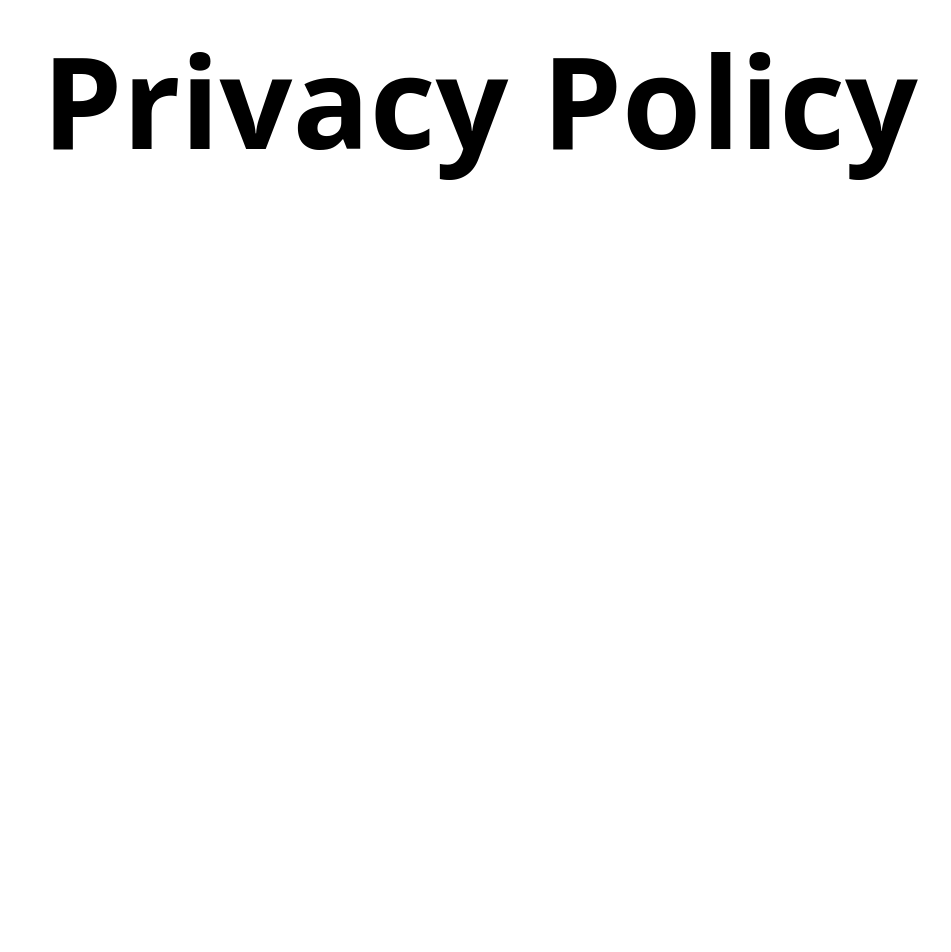
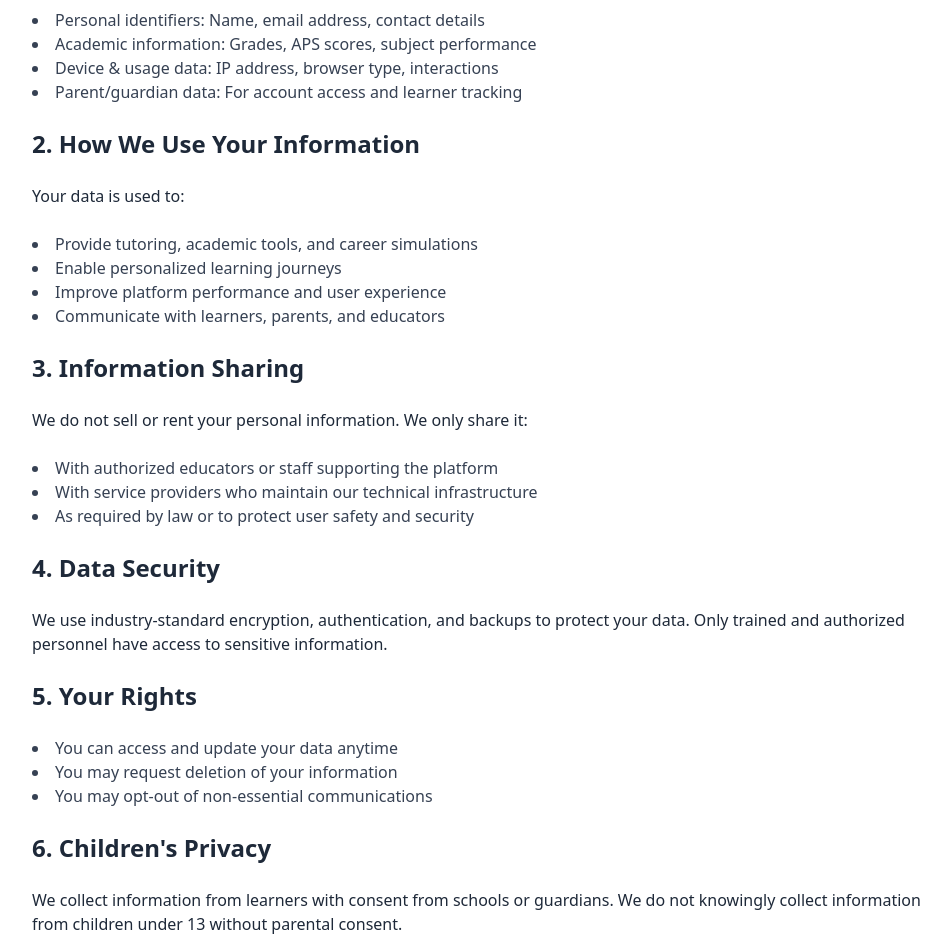
Before and after one commit to Ubaton/ovcc, a Next.js app: page /privacy-policy in a window 1280 px wide. Shown: the part 300-1252 px from the top of the page, without its empty margins (160-1111 px from the left). Before the commit the page ends 800 px from the top, so only its background shows below. Built offline with nearby package versions, Linux system fonts and the light colour scheme.

Commit message:
privacy policy updated

```diff
--- a/app/privacy-policy/page.tsx
+++ b/app/privacy-policy/page.tsx
@@ -2,10 +2,74 @@ import React from 'react';
 
 const page = () => {
   return (
-    <div className="min-h-screen flex justify-center items-center bg-white text-black">
-      <h1 className="text-9xl font-bold">Privacy Policy</h1>
-    </div>
+    <section className="bg-white text-gray-800 px-6 py-16 md:px-24">
+      <div className="max-w-4xl mx-auto space-y-8">
+        <h1 className="text-3xl md:text-4xl font-bold text-mirage">
+          Privacy Policy
+        </h1>
+
+        <p className="text-gray-700 text-lg">
+          At OVCC (Online Virtual Career Companion), we respect your privacy and are committed to protecting your personal information. This policy outlines how we collect, use, and safeguard your data across our website and platforms.
+        </p>
+
+        <div className="space-y-6">
+          <h2 className="text-2xl font-semibold text-mirage">1. Information We Collect</h2>
+          <ul className="list-disc list-inside text-gray-700">
+            <li>Personal identifiers: Name, email address, contact details</li>
+            <li>Academic information: Grades, APS scores, subject performance</li>
+            <li>Device & usage data: IP address, browser type, interactions</li>
+            <li>Parent/guardian data: For account access and learner tracking</li>
+          </ul>
+
+          <h2 className="text-2xl font-semibold text-mirage">2. How We Use Your Information</h2>
+          <p>Your data is used to:</p>
+          <ul className="list-disc list-inside text-gray-700">
+            <li>Provide tutoring, academic tools, and career simulations</li>
+            <li>Enable personalized learning journeys</li>
+            <li>Improve platform performance and user experience</li>
+            <li>Communicate with learners, parents, and educators</li>
+          </ul>
+
+          <h2 className="text-2xl font-semibold text-mirage">3. Information Sharing</h2>
+          <p>We do not sell or rent your personal information. We only share it:</p>
+          <ul className="list-disc list-inside text-gray-700">
+            <li>With authorized educators or staff supporting the platform</li>
+            <li>With service providers who maintain our technical infrastructure</li>
+            <li>As required by law or to protect user safety and security</li>
+          </ul>
+
+          <h2 className="text-2xl font-semibold text-mirage">4. Data Security</h2>
+          <p>
+            We use industry-standard encryption, authentication, and backups to protect your data. Only trained and authorized personnel have access to sensitive information.
+          </p>
+
+          <h2 className="text-2xl font-semibold text-mirage">5. Your Rights</h2>
+          <ul className="list-disc list-inside text-gray-700">
+            <li>You can access and update your data anytime</li>
+            <li>You may request deletion of your information</li>
+            <li>You may opt-out of non-essential communications</li>
+          </ul>
+
+          <h2 className="text-2xl font-semibold text-mirage">6. Children's Privacy</h2>
+          <p>
+            We collect information from learners with consent from schools or guardians. We do not knowingly collect information from children under 13 without parental consent.
+          </p>
+
+          <h2 className="text-2xl font-semibold text-mirage">7. Contact Us</h2>
+          <p>
+            If you have questions or concerns about your privacy or this policy, please contact us at:
+          </p>
+          <p className="text-mirage font-semibold">
+            privacy@ovcc.africa
+          </p>
+        </div>
+
+        <p className="text-sm text-gray-500 pt-8">
+          Last updated: April 2025
+        </p>
+      </div>
+    </section>
   );
-};
+}
 
 export default page;
```
